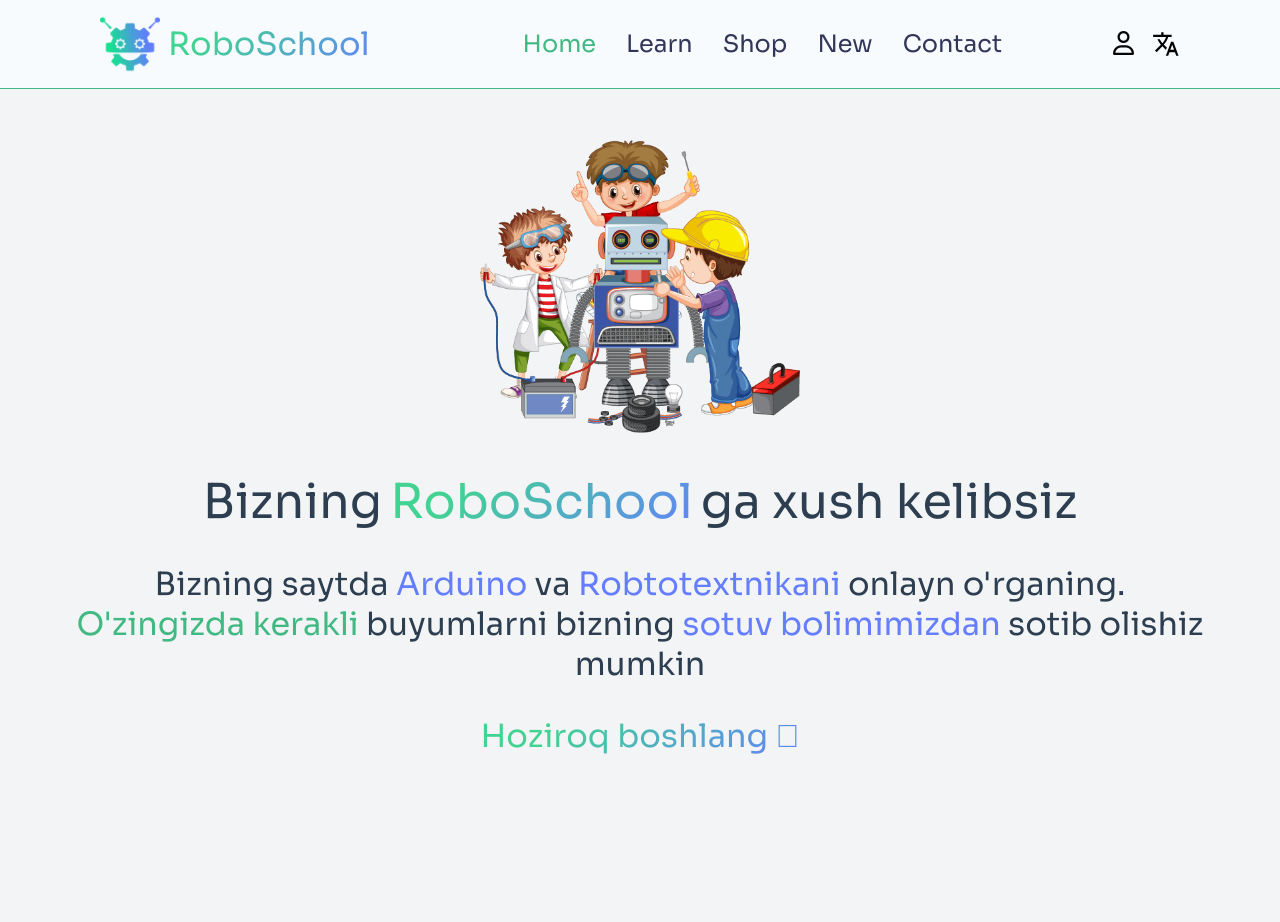
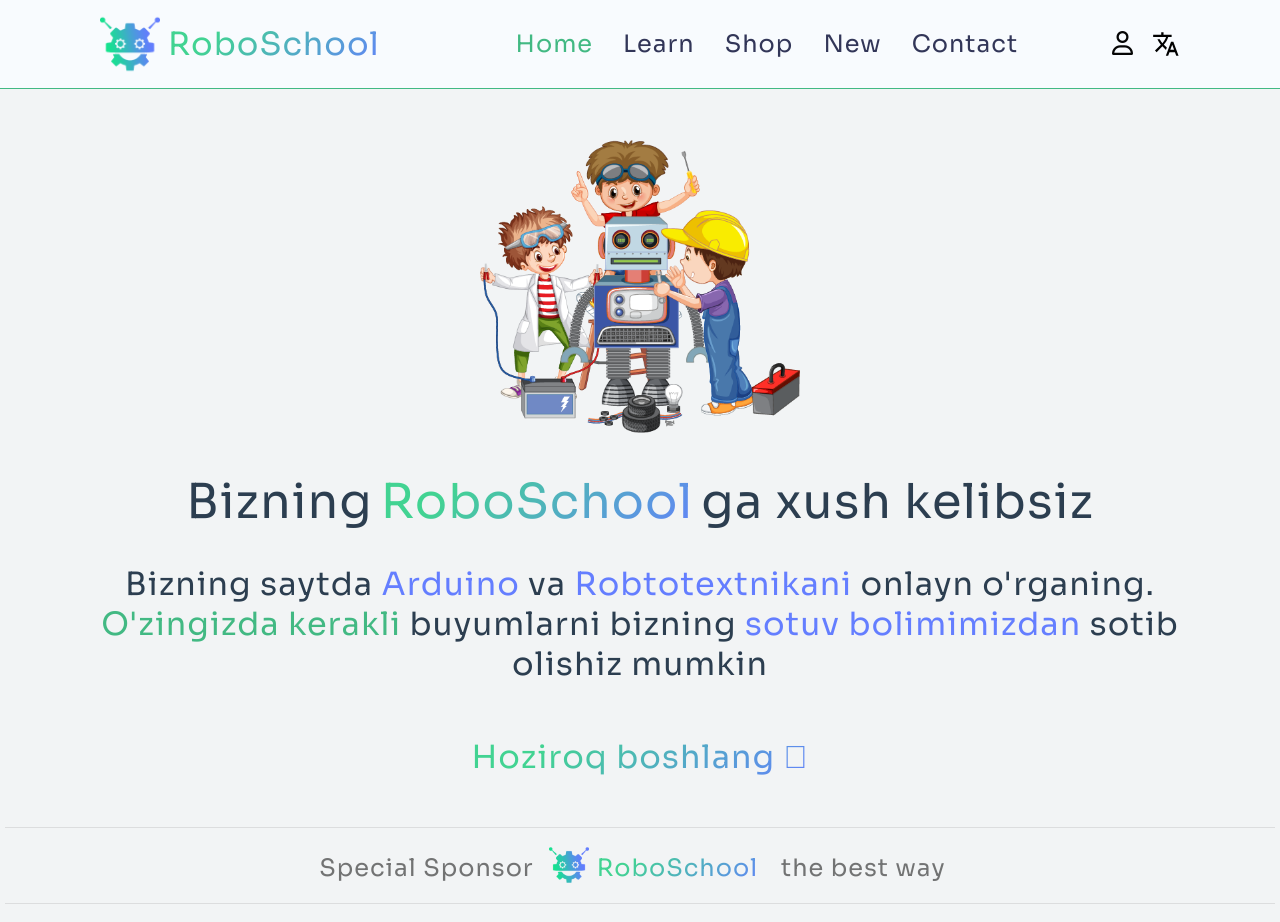
Before and after one commit to safarbek0227/roboschool, a Vue app: page / in a window 1280 px wide. Shown: the top 922 px of the page. Before the commit the page ends 846 px from the top, so only its background shows below. Built offline with nearby package versions, Linux system fonts and the light colour scheme; some icons are missing.

Commit message:
updated scroll sidebar

```diff
--- a/public/css/framework.css
+++ b/public/css/framework.css
@@ -1,6 +1,7 @@
 h1, .h1,h2, .h2,h3, .h3,h4, .h4,h5, .h5,h6, .h6{
     font-style:normal;
     font-weight: 600;
+    /* margin: 10px; */
 }
 h1, .h1{
     font-size: 3rem;
--- a/public/css/styles.css
+++ b/public/css/styles.css
@@ -6,6 +6,7 @@
     outline: none;
     box-sizing: border-box;
     transition: all 0.5s ease-in;
+    letter-spacing: 1px;
 }
 /* ::-webkit-scrollbar {
     display: none;
--- a/src/assets/dashNavbar.css
+++ b/src/assets/dashNavbar.css
@@ -111,20 +111,27 @@
     margin-top: 25px;
   }
   .sidebar ul span{
-    color: #213547;
+    color: #213547f1;
     line-height: 20px;
-    font-size: 22px;
+    font-size: 18px;
     font-weight: 500;
   }
   .sidebar ul li{
     margin-top: 10px;
   }
   .sidebar ul a{
-    margin-left: 20px;
+    margin-left: 10px;
+    font-size: 18;
     color: #3c3c3c;
   }
-  .sidebar ul a.active{
-    color: #42b983;
+  .sidebar ul a.active::before {
+    content: "";
+    position: absolute;
+    margin-left: -10px;
+    width: 4px;
+    height: 20px;
+    border-radius: 5px;
+    background: #42b983;
   }
   .page-data{
     /* background-color: #F2F4F5; */
--- a/src/views/main/HomeView.vue
+++ b/src/views/main/HomeView.vue
@@ -1,15 +1,26 @@
 <template>
 
  <transition name="fade">
-  <div class="home container page">
+  <div class="page ">
+    <div class="home container">
       <img src="@/assets/fixing-robot.png" alt="">
       <h1>Bizning<span class="text-gradient">RoboSchool</span>ga xush kelibsiz</h1>
       <h3>
         Bizning saytda <a href="">Arduino</a> va <a href="">Robtotextnikani</a> onlayn o'rganing.
       <strong> O'zingizda kerakli</strong> buyumlarni bizning <a href="/shop"> sotuv bolimimizdan</a> sotib olishiz mumkin
       </h3>
+      <br>
         <router-link to="learn" class="h3 unstyle text-gradient link">Hoziroq boshlang <i class="fa-light fa-arrow-right-long"></i></router-link>
 
+    </div>
+    <div class="special-sponsor">
+        <span>Special Sponsor</span>
+        <div class="logo-content">
+          <img src="@/assets/logo.png" alt="" >
+          <span class="text-gradient">RoboSchool</span>
+        </div>
+        <span>the best way</span>
+    </div>
   </div>
 </transition>
 
@@ -21,15 +32,48 @@
 </script>
 
 <style>
+
 .home{
   margin-top: 50px;
 }
-img{
+.home img{
   width: clamp(130px, 80%, 320px);
+}
+
+.special-sponsor {
+  margin-top: 50px;
+  padding: 12px 24px;
+  display: flex;
+  justify-content: center;
+  align-items: center;
+  border-top: 1px solid #3c3c3c1f;
+  border-bottom: 1px solid #3c3c3c1f;
+}
+.special-sponsor span{
+  font-size: x-large;
+  margin-right:  15px;
+  margin-top: 5px;
+  color: #3c3c3cb3;
+}
+.special-sponsor  img{
+  width: 40px ;
+  height: 40px;
+}
+.logo-content{
+  display: flex;
+  align-items: center;
 }
 @media (max-width: 768px){
   img{
       width: clamp(130px, 80%, 250px);
   }
 }
+@media (max-width: 576px){
+  .special-sponsor{
+      flex-direction: column;
+  }
+  .special-sponsor span{
+    font-size: large;
+  }
+}
 </style>
```
Lines whose indentation alone changed are shown as unchanged.
